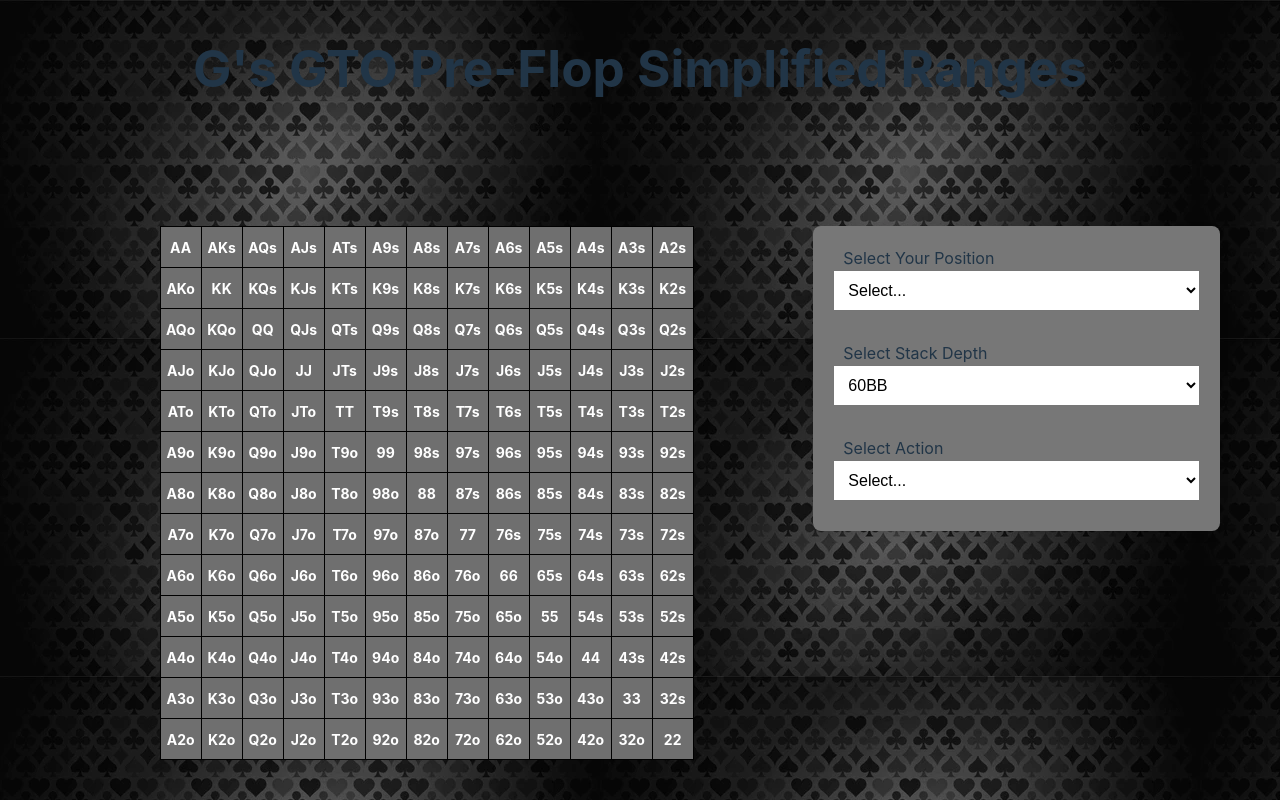
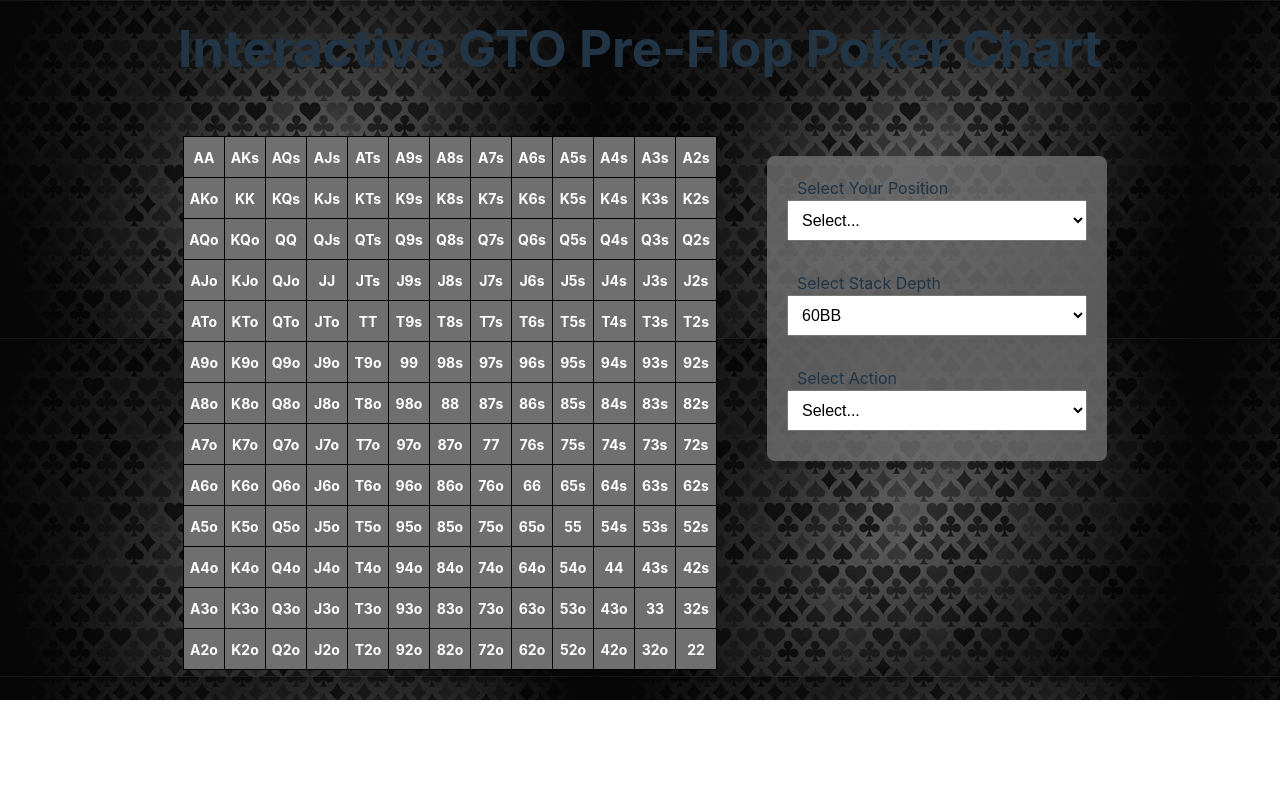
Before and after one commit to gza007/my-react-project, a React (Vite) app: page / in a window 1280 px wide. Built offline with nearby package versions, Linux system fonts and the light colour scheme.

Commit message:
broke and fixed css

```diff
--- a/src/App.css
+++ b/src/App.css
@@ -3,9 +3,9 @@
   display: flex;
   flex-direction: column;
   align-items: center;
-  justify-content: center;
+  justify-content: flex-start;  /* No vertical centering */
   width: 100%;
-  height: 100vh;
+  height: auto;  /* Let height grow with content */
   margin: 0;
   padding: 0;
   background-image: url('/assets/background.jpeg');
@@ -13,39 +13,82 @@
 
 .content-container {
   display: flex;
+  justify-content: center;
   align-items: flex-start;
-  justify-content: center;
   width: 100%;
   max-width: 1200px;
-  margin-top: 50px;
+  margin-top: 20px; /* Add some space from the title */
   padding: 20px;
+  gap: 20px;
+}
+
+.main-content {
+  display: flex;
+  justify-content: center;
+  align-items: flex-start; /* Align the tops of the grid and selector */
+  width: 100%;
+  max-width: 1200px;
+}
+
+.grid-section {
+  display: flex;
+  flex-direction: column;
+  align-items: center;  /* Center the title and grid together */
+  max-width: 800px;
+  margin-right: 20px;  /* Space between grid and selector */
+}
+
+.title-wrapper {
+  display: flex;
+  justify-content: center; /* Center the title in the available space */
+  width: 100%;
+}
+
+/* Title centered above the grid */
+.chart-title {
+  font-size: 25px;
+  font-weight: bold;
+  background-color: rgba(111, 111, 111, 0.8);
+  border-radius: 8px;
+  padding: 10px 20px;
+  max-width: 400px;
+  text-align: center;
+  margin-bottom: 20px;
+  width: 100%;
+  display: block;
+}
+
+/* Grid wrapper */
+.grid-wrapper {
+  display: flex;
+  flex-direction: column;
+  align-items: center;
+  justify-content: flex-start;
+  margin-right: 20px;
+}
+
+/* Grid container */
+.grid-container {
+  width: 100%;
+  display: flex;
+  justify-content: center;
+  padding: 10px;
+  padding-top: 0px;
   box-sizing: border-box;
 }
 
-/* Adjust the title */
-h1 {
-  text-align: center;
-  margin: 20px 0;
-}
-
-.grid-container {
-  flex: 2;
-  display: flex;
-  justify-content: center;
-  width: 100%;
-  max-width: 800px;
-  margin-right: 20px;
-}
-
+/* Selector container */
 .selector-container {
-  flex: 1;
   display: flex;
   flex-direction: column;
   gap: 20px;
   padding: 20px;
-  background-color: #777777;
+  background-color: rgba(111, 111, 111, 0.8);
   border-radius: 8px;
   box-shadow: 0 4px 8px rgba(0, 0, 0, 0.1);
+  width: 300px;
+  align-self: flex-start;
+  margin-top: 20px;
 }
 
 .selector-container select,
@@ -55,3 +98,9 @@ h1 {
   margin-bottom: 10px;
   font-size: 16px;
 }
+
+/* Optional: Adjust the h1 title at the top */
+h1 {
+  text-align: center;
+  margin: 20px 0;
+}
--- a/src/App.jsx
+++ b/src/App.jsx
@@ -178,16 +178,29 @@ function App() {
     }, [currentAction, userPos, villainPos, currentStackDepth, sbAction]);
 
     const getChartTitle = (userPos, currentAction, currentStackDepth, villainPos = null) => {
-      let title = `${userPos}`;
+      // Initialize title to an empty string
+      let title = '';
+
+      // Ensure that required values are provided before generating the title
+      if (!userPos || !currentAction || !currentStackDepth) {
+        return title; // Return empty string if any required values are missing
+      }
+
+      // Construct the title based on the currentAction and the positions involved
+      title = `${userPos}`;
 
       if (currentAction === 'rfi') {
         title += ` RFI (${currentStackDepth}BB)`;
+      } else if (currentAction === 'vsRfi' && sbAction === "Raise") {
+        title += ` vs ${villainPos} Raise (${currentStackDepth}BB)`;
+      } else if (currentAction === 'vsRfi' && sbAction === "Limp") {
+        title += ` vs ${villainPos} Limp (${currentStackDepth}BB)`;
+      } else if (currentAction === 'rfiVs3bet') {
+        title += ` vs ${villainPos} RFI (${currentStackDepth}BB)`;
       } else if (currentAction === 'vsRfi') {
-        title += ` vs ${villainPos} RFI (${currentStackDepth}BB)`;
-      } else if (currentAction === 'rfiVs3bet') {
         title += ` vs ${villainPos} 3Bet (${currentStackDepth}BB)`;
       } else if (currentAction === 'vsOpenJam') {
-        title += ` vs ${villainPos} Open Jam (${currentStackDepth}BB)`;
+        title += ` vs ${villainPos} All-in (${currentStackDepth}BB)`;
       } else if (currentAction === 'vsSbLimp') {
         title += ` vs ${villainPos} SB Limp (${currentStackDepth}BB)`;
       }
@@ -197,22 +210,38 @@ function App() {
 
   return (
     <div className="app-container">
-      <h1>G's GTO Pre-Flop Simplified Ranges</h1>
-
-      {/* Dynamically generated chart title */}
-    <h2>{getChartTitle(userPos, currentAction, currentStackDepth, villainPos)}</h2>
+      <h1>Interactive GTO Pre-Flop Poker Chart</h1>
 
       {/* Flexbox container to position selectors on the right */}
       <div className="content-container">
+
+         {/* New wrapper to contain both grid and selectors */}
+         <div className="main-content">
+
+       <div className="grid-section">
+        {userPos && currentAction && currentStackDepth && actionData && Object.keys(actionData).length > 0 && (
+        <h2 className="chart-title">
+        {getChartTitle(userPos, currentAction, currentStackDepth, villainPos)}
+        </h2>
+      )}
+
+
+
+      {/* Grid Wrapper */}
+      <div className="grid-wrapper">
 
       {/* Grid Component */}
       <div className="grid-container">
       <PokerGrid actionData={actionData} />
         </div>
+      </div>
+    </div>
 
       {/* Selector Component */}
       <div className="selector-container">
         <PositionSelector onSelect={handlePositionChange} currentPosition={userPos} />
+        <StackDepthSelector onSelect={handleStackDepthChange} currentStackDepth={currentStackDepth} />
+        <ActionSelector onSelect={handleActionChange} actions={actions} currentAction={currentAction} />
 
       {/* Include 'vsOpenJam' to make the Villain Position Selector appear for 'vs Open Jam' */}
       {(currentAction === 'vsRfi' || currentAction === 'vsOpenJam') && userPos !== 'UTG' || currentAction === 'rfiVs3bet' ? (
@@ -244,209 +273,11 @@ function App() {
         </div>
       )}
 
-          <StackDepthSelector onSelect={handleStackDepthChange} currentStackDepth={currentStackDepth} />
-          <ActionSelector onSelect={handleActionChange} actions={actions} currentAction={currentAction} />
           </div>
-
+        </div>
       </div>
     </div>
     );
-
-
   }
 
   export default App;
-
-// function App() {
-//   const [currentAction, setCurrentAction] = useState(''); // Track selected action
-//   const [userPos, setUserPos] = useState(''); // Track user position
-//   const [villainPos, setVillainPos] = useState(null); // Track villain position
-//   const [currentStackDepth, setCurrentStackDepth] = useState(60); // Track stack depth
-//   const [actions, setActions] = useState([]); // Available actions
-//   const [actionData, setActionData] = useState({}); // Data passed to PokerGrid
-//   const [sbAction, setSbAction] = useState(null); // SB Raise or SB Limp for BB response
-
-//   useEffect(() => {
-//     // Reset action and other related states whenever position or stack depth changes
-//     resetState(); // Make sure all is reset
-//     if (userPos) updateAvailableActions(userPos); // Update available actions based on user position
-//   }, [userPos, currentStackDepth]);
-
-//   const resetState = () => {
-//     setCurrentAction('');
-//     setVillainPos(null); // Reset villain position
-//     setSbAction(null); // Reset SB action for BB
-//     setActionData({}); // Reset action data for grid
-//   };
-
-//   const updateAvailableActions = (userPos) => {
-//     const posIndex = positions.indexOf(userPos);
-
-//     console.log(`Updating actions for Stack Depth = ${currentStackDepth}, User Position = ${userPos}`);
-
-//     if (currentStackDepth === 10) {
-//       console.log("10BB Stack Detected");
-
-//       // For UTG, only RFI is available
-//       if (userPos === 'UTG') {
-//         console.log("Position is UTG at 10BB, setting actions to ['rfi']");
-//         setActions(['rfi']);
-//       }
-//       // For BB, vs Open Jam and vs SB Limp are available
-//       else if (userPos === 'BB') {
-//         console.log("Position is BB at 10BB, setting actions to ['vsOpenJam', 'vsSbLimp']");
-//         setActions(['vsOpenJam', 'vsSbLimp']);
-//       }
-//       // For all other positions, RFI or vs Open Jam are available
-//       else {
-//         console.log("Other position at 10BB, setting actions to ['rfi', 'vsOpenJam']");
-//         setActions(['rfi', 'vsOpenJam']);
-//       }
-//     } else {
-//       // Existing logic for other stack depths
-//       if (userPos === 'BB') {
-//         setActions(['vsRfi']);
-//       } else if (posIndex === 0) {
-//         setActions(['rfi', 'rfiVs3bet']);
-//       } else {
-//         setActions(['rfi', 'vsRfi', 'rfiVs3bet']);
-//       }
-//     }
-//   };
-
-//   const handlePositionChange = (position) => {
-//     console.log(`User position changed to: ${position}`);
-//     setUserPos(position);  // Update state
-//   };
-
-//   const handleVillainPositionChange = (position) => {
-//     console.log(`Villain position changed to: ${position}`);
-//     setVillainPos(position);
-//   };
-
-//   const handleActionChange = (action) => {
-//     console.log(`Action changed to: ${action}`);
-//     setCurrentAction(action);
-//   };
-
-//   const handleStackDepthChange = (depth) => {
-//     console.log(`Stack depth changed to: ${depth}`);
-//     setCurrentStackDepth(Number(depth)); // Ensure depth is a number
-//   };
-
-
-//   const handleSbActionChange = (action) => {
-//     console.log(`SB Action changed to: ${action}`);
-//     setSbAction(action);
-//   };
-
-//   useEffect(() => {
-//     console.log(`User Position: ${userPos}, Stack Depth: ${currentStackDepth}, Current Action: ${currentAction}`);
-
-//     if (currentAction && userPos && currentStackDepth) {
-//       const actionType = currentAction === 'vsOpenJam' ? 'vsRfi' : currentAction;
-//       const stackDataFile = stackDepthDataMap[currentStackDepth];
-
-//       console.log(`Using stack depth ${currentStackDepth} data, action: ${actionType}`);
-//       console.log('Data being pulled from:', stackDataFile);
-
-//       const stackData = stackDataFile[actionType];
-
-//       if (!stackData || !userPos) {
-//         console.log('No action data available or user position not set.');
-//         setActionData({});
-//         return;
-//       }
-
-//       // Log the stack data for the current user position
-//       console.log('Stack Data for current user position:', stackData[userPos]);
-
-//       let posActionData;
-
-//       if (currentAction === 'rfi') {
-//         posActionData = stackData[userPos];
-//       } else if (currentAction === 'vsRfi' || currentAction === 'vsOpenJam') {
-//         if (!villainPos) {
-//           console.log('No villain position set for vsRFI or vsOpenJam action.');
-//           setActionData({});
-//           return;
-//         }
-
-//         if (userPos === 'BB' && villainPos === 'SB') {
-//           if (currentStackDepth === 10 && currentAction === 'vsOpenJam') {
-//             setSbAction('All-in');
-//             posActionData = stackData[userPos]?.[villainPos]?.['Raise'];
-//           } else if (sbAction) {
-//             posActionData = stackData[userPos]?.[villainPos]?.[sbAction];
-//           }
-//         } else {
-//           posActionData = stackData[userPos]?.[villainPos];
-//         }
-//       } else if (currentAction === 'rfiVs3bet') {
-//         posActionData = stackData[userPos]?.[villainPos];
-//       }
-
-//       console.log('Final position-based action data:', posActionData);
-
-//       setActionData(posActionData || {});  // Set the action data for PokerGrid
-//     }
-//   }, [currentAction, userPos, villainPos, currentStackDepth, sbAction]);
-
-
-
-// return (
-//   <div className="app-container">
-//     <h1>G's GTO Pre-Flop Simplified Ranges</h1>
-
-//     {/* Flexbox container to position selectors on the right */}
-//     <div className="content-container">
-
-//       {/* Grid Component */}
-//       <div className="grid-container">
-//         <PokerGrid actionData={actionData} />
-//       </div>
-
-//       {/* Selector Component */}
-//       <div className="selector-container">
-//         <PositionSelector onSelect={handlePositionChange} currentPosition={userPos} />
-
-//         {/* Include 'vsOpenJam' to make the Villain Position Selector appear for 'vs Open Jam' */}
-//         {(currentAction === 'vsRfi' || currentAction === 'vsOpenJam') && userPos !== 'UTG' || currentAction === 'rfiVs3bet' ? (
-//           <VillainPositionSelector
-//             userPos={userPos}
-//             onSelect={handleVillainPositionChange}
-//             currentValue={villainPos}  // Pass villainPos here
-//             action={currentAction}
-//           />
-//         ) : null}
-
-//         {/* SB Action logic for different scenarios */}
-//         {userPos === 'BB' && villainPos === 'SB' && (
-//           <div>
-//             <label>SB Action:</label>
-
-//             {/* Handle BB vs SB at 10BB for 'vs Open Jam' */}
-//             {currentStackDepth === 10 && currentAction === 'vsOpenJam' ? (
-//               <select value="All-in" disabled>
-//                 <option value="All-in">All-in</option>
-//               </select>
-//             ) : (
-//               <select onChange={(e) => handleSbActionChange(e.target.value)}>
-//                 <option value="">Select SB Action</option>
-//                 <option value="Raise">Raise</option>
-//                 <option value="Limp">Limp</option>
-//               </select>
-//             )}
-//           </div>
-//         )}
-
-//         <StackDepthSelector onSelect={handleStackDepthChange} currentStackDepth={currentStackDepth} />
-//         <ActionSelector onSelect={handleActionChange} actions={actions} currentAction={currentAction} />
-//       </div>
-
-//     </div>
-//   </div>
-// );
-// }
-
-// export default App;
--- a/src/components/VillainPositionSelector.jsx
+++ b/src/components/VillainPositionSelector.jsx
@@ -27,7 +27,7 @@ const VillainPositionSelector = ({ userPos, onSelect, currentValue, action }) =>
 
   return (
     <DropdownSelector
-      label="Select Villain Position"
+      label="Select Villain's Position"
       options={availablePositions}
       currentValue={currentValue}  // Pass currentValue to DropdownSelector
       onSelect={onSelect}  // Ensure this calls the onSelect from App
```
Also changed, not shown: src/data/100BB/vsRfi.json. Lines whose indentation alone changed are shown as unchanged.
